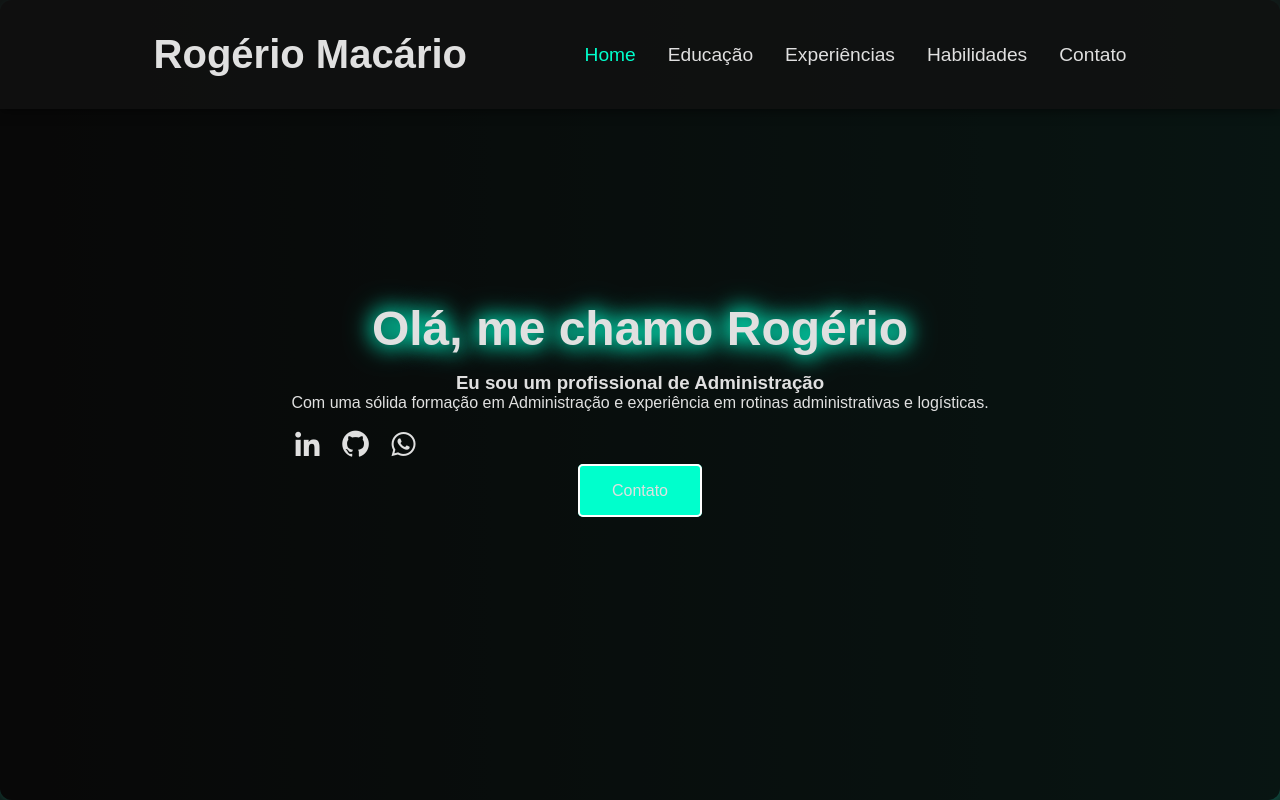
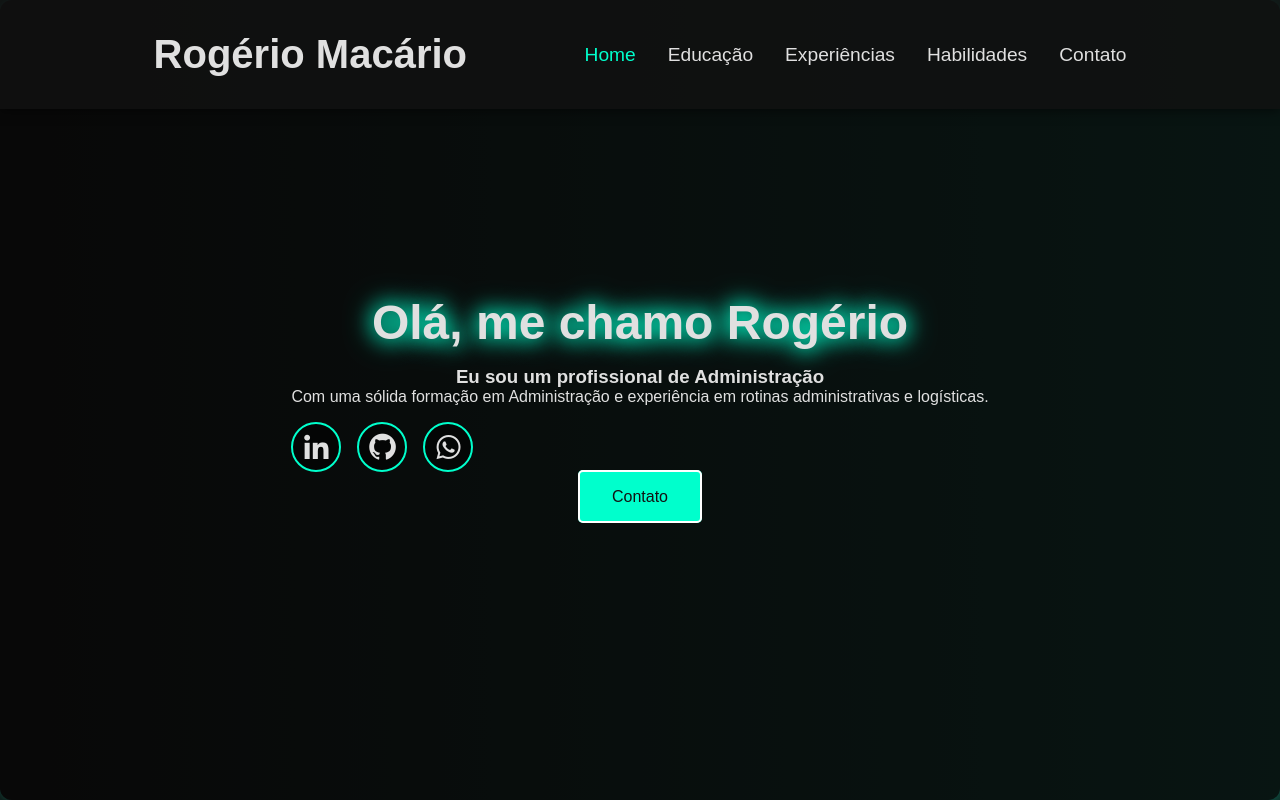
Before and after one commit to PixelCode001/Portf-lio-Rogerio, a plain HTML site: page index.html in a window 1280 px wide. Shown: the top 800 px of the page. Drawn offline with nearby package versions, Linux system fonts and the light colour scheme.

Commit message:
Update style.css

```diff
--- a/style.css
+++ b/style.css
@@ -176,3 +176,37 @@ form input:focus, form textarea:focus {
 form button {
     margin-top: 1rem;
 }
+
+/* Adicionando um círculo ao redor dos ícones sociais */
+.social-icons a {
+    color: var(--text-color);
+    font-size: 2rem;
+    transition: color 0.3s ease;
+    display: inline-flex; /* Para centralizar o ícone dentro do círculo */
+    justify-content: center;
+    align-items: center;
+    width: 50px; /* Largura do círculo */
+    height: 50px; /* Altura do círculo */
+    border-radius: 50%; /* Faz o círculo */
+    background-color: rgba(0, 0, 0, 0.5); /* Fundo do círculo */
+    border: 2px solid var(--highlight-color); /* Borda verde */
+}
+
+.social-icons a:hover {
+    color: var(--highlight-color);
+    background-color: var(--highlight-color);
+}
+
+.btn {
+    background: var(--highlight-color);
+    border: 2px solid #fff;
+    color: var(--bg-color);
+    padding: 1rem 2rem;
+    border-radius: 5px;
+    transition: background 0.3s ease, box-shadow 0.3s ease;
+}
+
+.btn:hover {
+    background: #00e6b3;
+    box-shadow: 0 5px 15px rgba(0, 0, 0, 0.3);
+}
```
